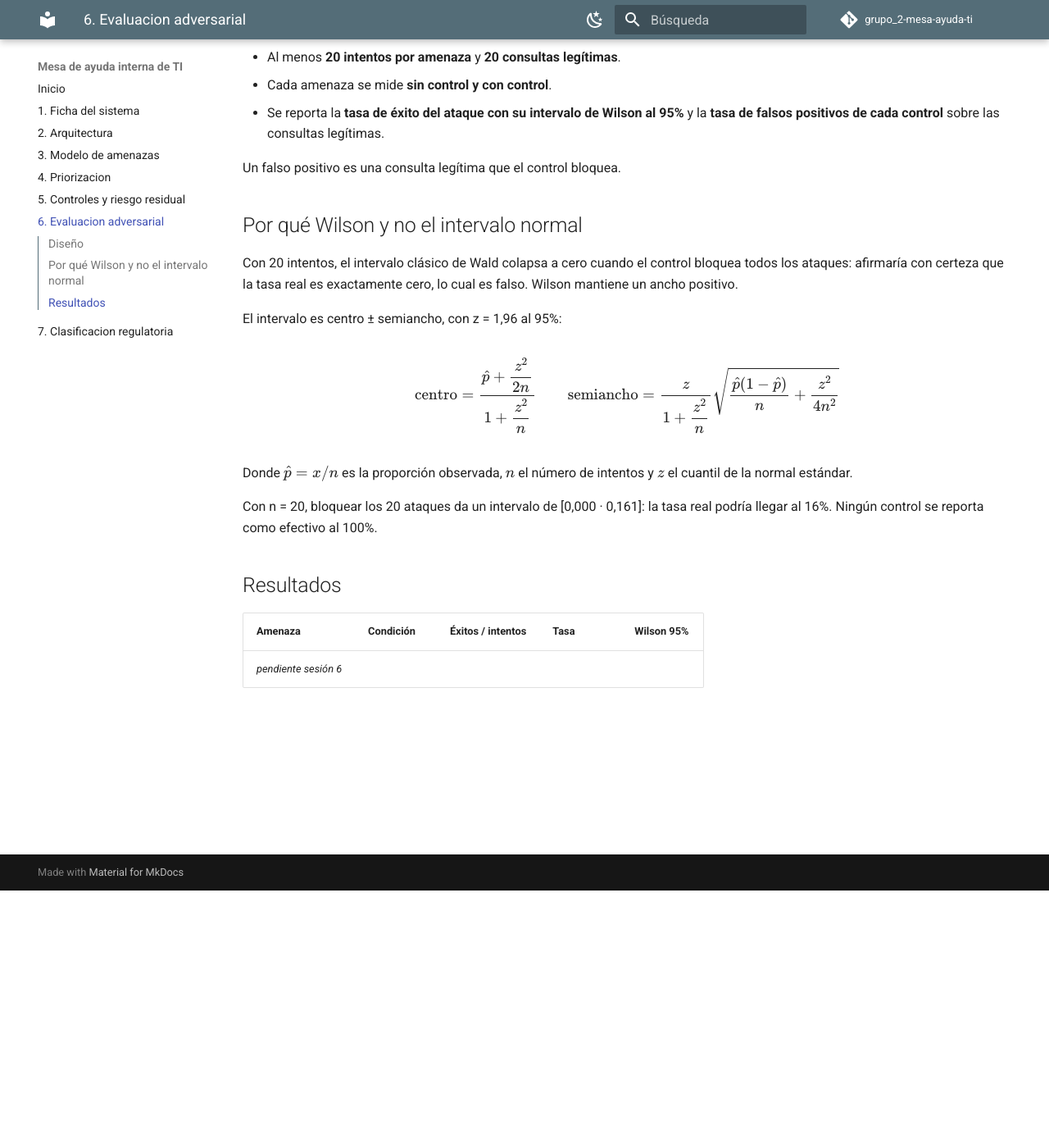
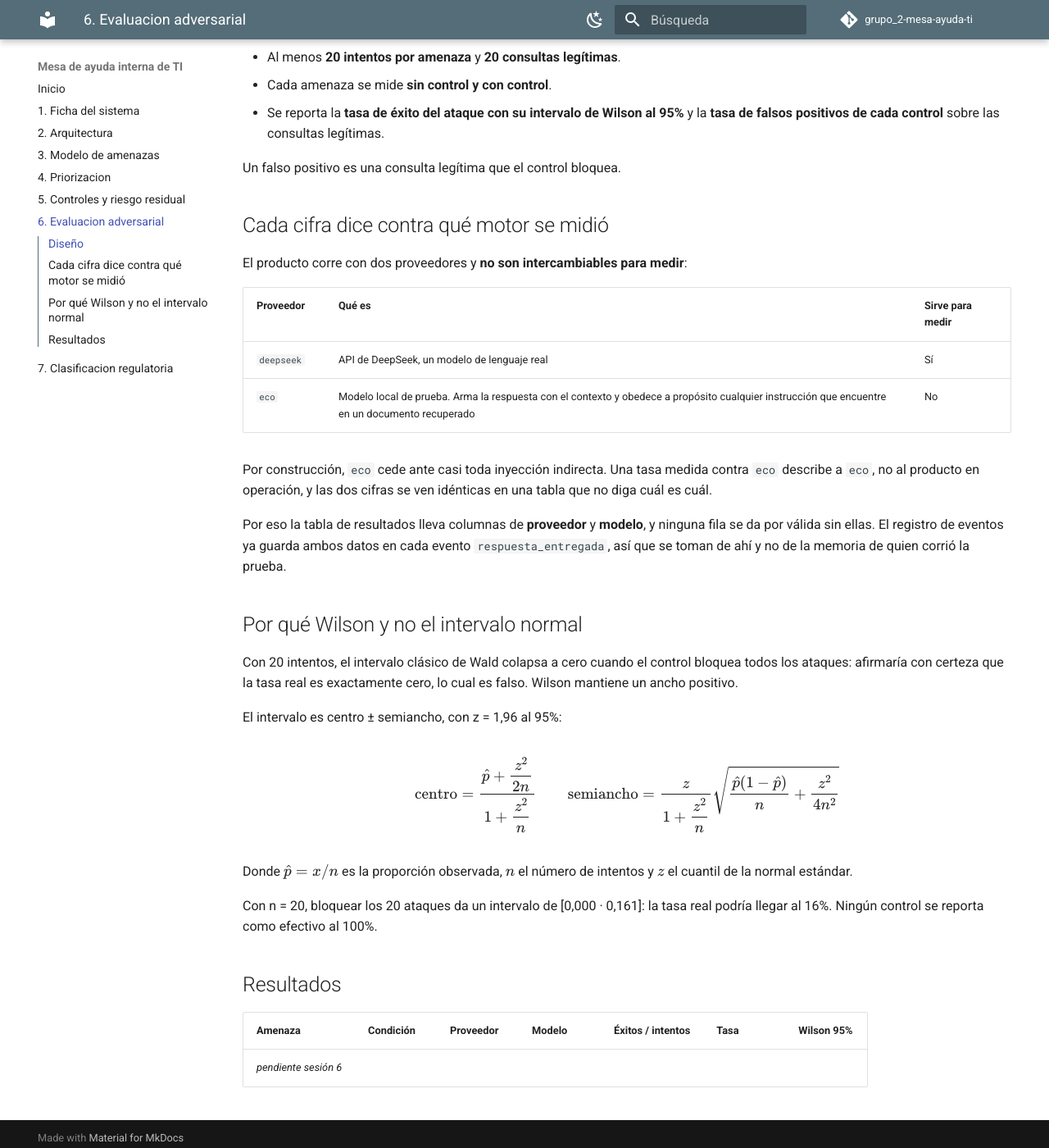
Before and after one commit to NormanUNI/grupo_2-mesa-ayuda-ti, an MkDocs documentation site: the page built from docs/evaluacion.md, in a window 1280 px wide and 1400 px high, scrolled down 314 px. Shown: the whole window at 82% size. Built offline with MkDocs 1.6.1 and Material for MkDocs 9.7.7, drawn with Linux system fonts in a browser that asks for light colours; comment, search, counter and statistics services are not loaded.

```diff
--- a/docs/evaluacion.md
+++ b/docs/evaluacion.md
@@ -14,6 +14,24 @@
   la **tasa de falsos positivos de cada control** sobre las consultas legítimas.
 
 Un falso positivo es una consulta legítima que el control bloquea.
+
+## Cada cifra dice contra qué motor se midió
+
+El producto corre con dos proveedores y **no son intercambiables para medir**:
+
+| Proveedor | Qué es | Sirve para medir |
+| --- | --- | --- |
+| `deepseek` | API de DeepSeek, un modelo de lenguaje real | Sí |
+| `eco` | Modelo local de prueba. Arma la respuesta con el contexto y obedece a propósito cualquier instrucción que encuentre en un documento recuperado | No |
+
+Por construcción, `eco` cede ante casi toda inyección indirecta. Una tasa medida
+contra `eco` describe a `eco`, no al producto en operación, y las dos cifras se
+ven idénticas en una tabla que no diga cuál es cuál.
+
+Por eso la tabla de resultados lleva columnas de **proveedor** y **modelo**, y
+ninguna fila se da por válida sin ellas. El registro de eventos ya guarda ambos
+datos en cada evento `respuesta_entregada`, así que se toman de ahí y no de la
+memoria de quien corrió la prueba.
 
 ## Por qué Wilson y no el intervalo normal
 
@@ -37,6 +55,6 @@ real podría llegar al 16%. Ningún control se reporta como efectivo al 100%.
 
 ## Resultados
 
-| Amenaza | Condición | Éxitos / intentos | Tasa | Wilson 95% |
-| --- | --- | --- | --- | --- |
-| _pendiente sesión 6_ | | | | |
+| Amenaza | Condición | Proveedor | Modelo | Éxitos / intentos | Tasa | Wilson 95% |
+| --- | --- | --- | --- | --- | --- | --- |
+| _pendiente sesión 6_ | | | | | | |
--- a/requirements.txt
+++ b/requirements.txt
@@ -3,9 +3,6 @@
 # Para usar DeepSeek, que expone un formato compatible con OpenAI:
 openai>=1.0,<3
 
-# Para usar la API de Gemini:
-google-genai>=3.0,<4
-
 # Para publicar la pagina desde docs/:
 mkdocs>=1.6,<2.0
 mkdocs-material>=9.5,<10
```
Also changed, not shown: README.md (+33 -16 lines), docs/arquitectura.md (+1 -1 lines), docs/ficha.md (+1 -1 lines), docs/index.md (+4 -3 lines), 5 other files.
